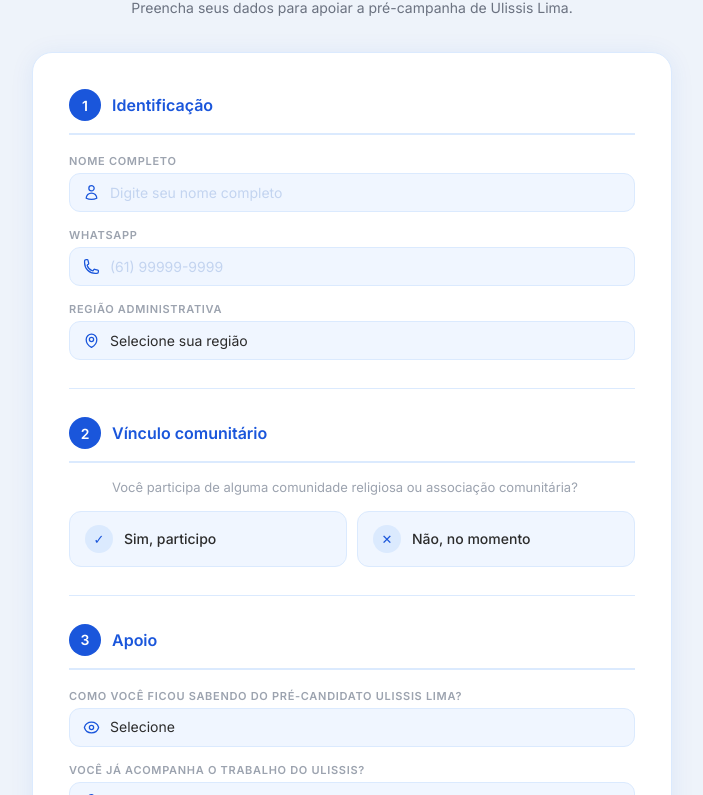
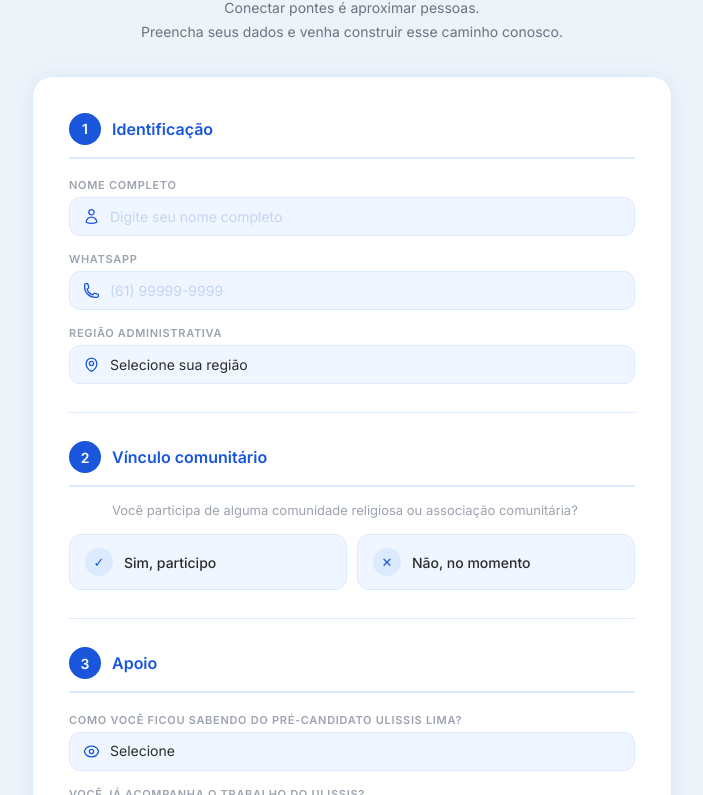
Before and after one commit to BernardoWebStudio/Ulissis-Lima, a plain HTML site: page index.html in a window 1280 px wide. Shown: the part 94-889 px from the top of the page, without its empty margins (288-991 px from the left). Drawn offline with nearby package versions, Linux system fonts and the light colour scheme.

Commit message:
Atualiza subtitulo do header

```diff
--- a/index.html
+++ b/index.html
@@ -171,7 +171,7 @@ input::placeholder,textarea::placeholder{color:#c3d4f0}
 <div class="wrap" id="formWrap">
   <div class="header">
     <h1>QUERO DAR O <span>PRIMEIRO PASSO</span></h1>
-    <p>Preencha seus dados para apoiar a pré-campanha de Ulissis Lima.</p>
+    <p>Conectar pontes é aproximar pessoas.<br>Preencha seus dados e venha construir esse caminho conosco.</p>
   </div>
 
   <div class="card">
```
